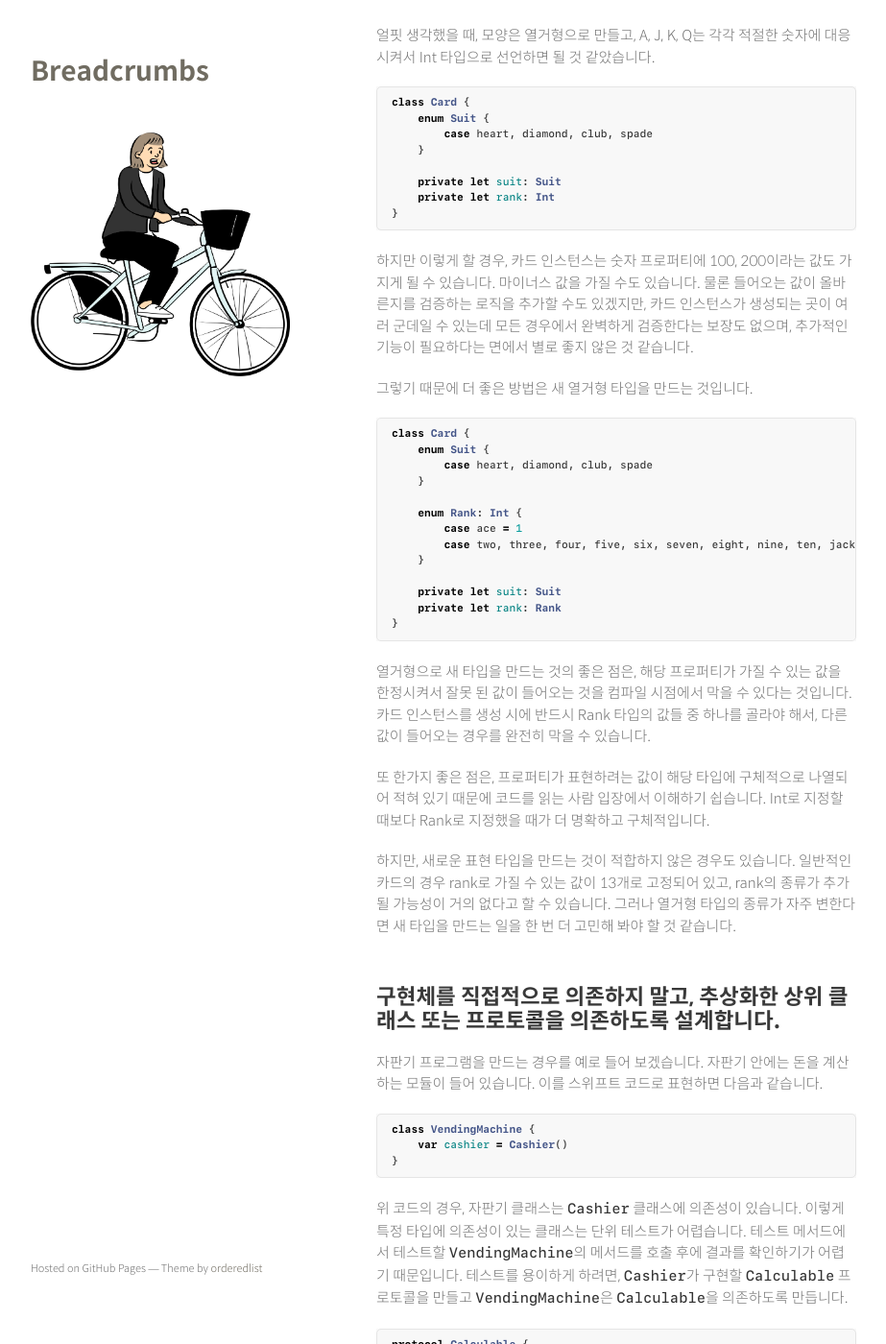
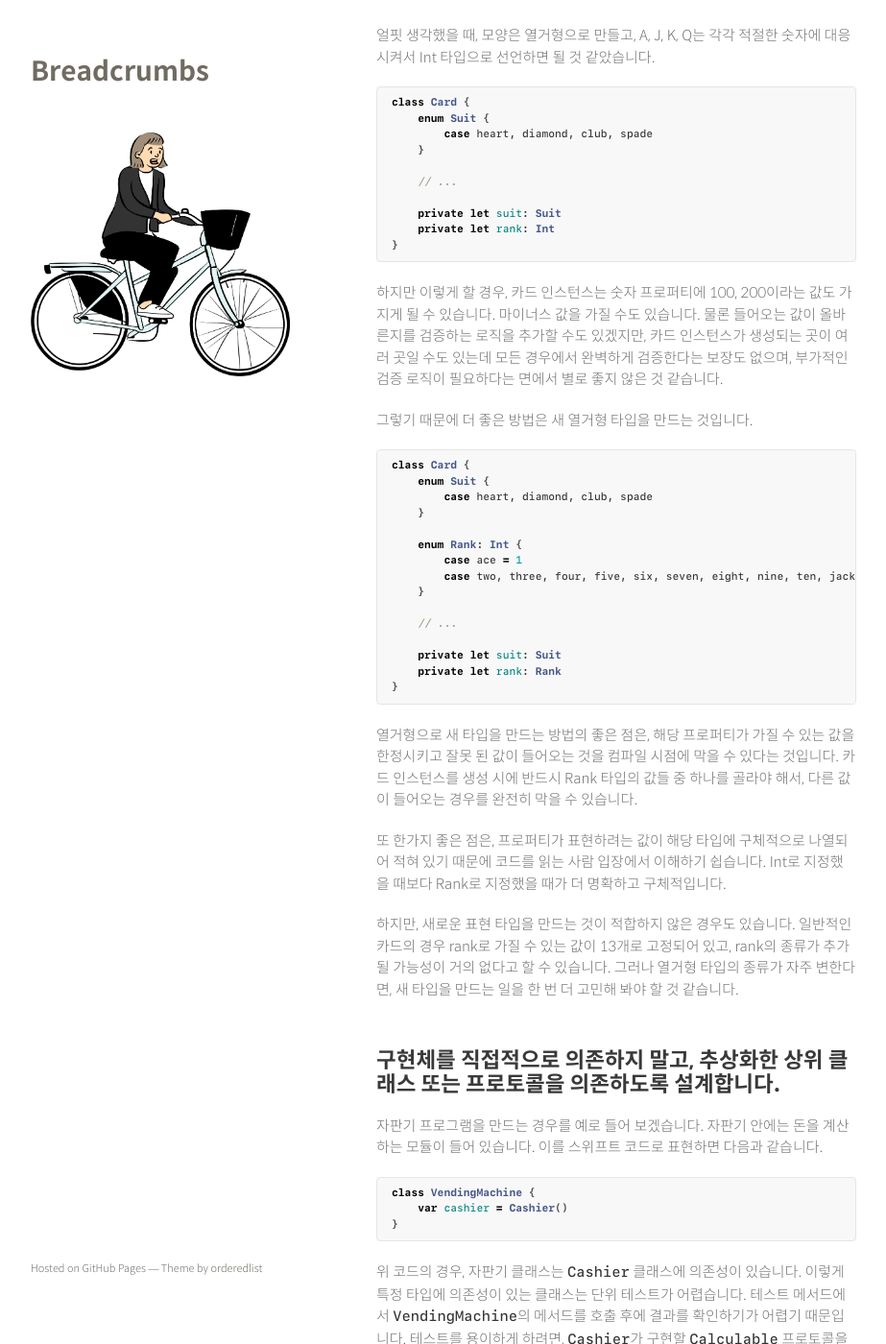
Before and after one commit to seizze/seizze.github.io, a Jekyll site: the page built from _posts/2020-03-21-스위프트-코드-리팩토링-스킬들.md, in a window 1280 px wide and 1400 px high, scrolled down 1879 px. Shown: the whole window at 96% size, without its empty margins (178-1101 px from the left). Built offline with Jekyll 4.4.1, drawn with Linux system fonts in a browser that asks for light colours; some of the changed text lies outside the part shown.

Commit message:
Correct some expressions

````diff
--- a/_posts/2020-03-21-스위프트-코드-리팩토링-스킬들.md
+++ b/_posts/2020-03-21-스위프트-코드-리팩토링-스킬들.md
@@ -5,7 +5,7 @@ date: 2020-03-21 20:23:51 +0900
 tags: Swift iOS macOS Refactoring
 ---
 
-코드스쿼드에서 미션을 진행하며 받은 리뷰 내용과, 코드 리팩토링 과정을 통해 배운 내용을 정리합니다. 절대적인 기준은 아니며, 어떤 방식이 절대적으로 더 좋다고 얘기하는 것이 아니라, 어떤 경우에 이러한 방식이 다른 방식보다 _왜_ 좋은 지 그 이유를 중점적으로 설명하면서 정리해보려 합니다.
+코드스쿼드에서 미션을 진행하며 받은 리뷰 내용과, 코드 리팩토링 과정을 통해 배운 내용을 정리합니다. 어떤 방식이 절대적으로 더 좋다고 얘기하는 것이 아니라, 어떠한 경우에 이러한 방식이 다른 방식보다 _왜_ 좋은 지 그 이유를 중점적으로 설명하면서 정리해보려 합니다.
 
 ## 하나의 함수에서 너무 많은 일을 하고 있지 않은지 확인합니다.
 
@@ -58,7 +58,7 @@ struct Tokenizer {
 }
 ```
 
-`read(with:)`는 가이드 메시지를 출력한 후에 사용자 입력을 받는 메서드입니다. `readNumber(with:)`는 `read(with:)`를 내부적으로 호출하여 입력을 숫자로 변환하는 메서드입니다. 이 두 메서드는 둘다 입력을 받는 데에 사용하지만 `readNumber(with:)`가 더 구체적이므로 네이밍 시에 추가적인 단어를 붙였습니다.
+`read(with:)`는 가이드 메시지를 출력한 후에 사용자 입력을 받는 메서드입니다. `readNumber(with:)`는 `read(with:)`를 내부적으로 호출하여 입력을 숫자로 변환하는 메서드입니다. 이 두 메서드는 둘 다 입력을 받는 데에 사용하지만 `readNumber(with:)`가 더 구체적이므로 네이밍 시에 추가적인 단어를 붙였습니다.
 
 `readPlayerNames()`는 이전과 달리 문자열을 분리하지 않고 그대로 리턴합니다. 문자열을 분리하는 등 데이터를 변환하는 기능은 입력 모듈에 섞여 있는 것 보다는 다른 모듈에 개별적으로 존재하는 편이 더 적절합니다.
 
@@ -78,12 +78,14 @@ class Card {
         case heart, diamond, club, spade
     }
 
+    // ...
+
     private let suit: Suit
     private let rank: Int
 }
 ```
 
-하지만 이렇게 할 경우, 카드 인스턴스는 숫자 프로퍼티에 100, 200이라는 값도 가지게 될 수 있습니다. 마이너스 값을 가질 수도 있습니다. 물론 들어오는 값이 올바른지를 검증하는 로직을 추가할 수도 있겠지만, 카드 인스턴스가 생성되는 곳이 여러 군데일 수 있는데 모든 경우에서 완벽하게 검증한다는 보장도 없으며, 추가적인 기능이 필요하다는 면에서 별로 좋지 않은 것 같습니다.
+하지만 이렇게 할 경우, 카드 인스턴스는 숫자 프로퍼티에 100, 200이라는 값도 가지게 될 수 있습니다. 마이너스 값을 가질 수도 있습니다. 물론 들어오는 값이 올바른지를 검증하는 로직을 추가할 수도 있겠지만, 카드 인스턴스가 생성되는 곳이 여러 곳일 수도 있는데 모든 경우에서 완벽하게 검증한다는 보장도 없으며, 부가적인 검증 로직이 필요하다는 면에서 별로 좋지 않은 것 같습니다.
 
 그렇기 때문에 더 좋은 방법은 새 열거형 타입을 만드는 것입니다.
 
@@ -98,16 +100,18 @@ class Card {
         case two, three, four, five, six, seven, eight, nine, ten, jack, queen, king
     }
 
+    // ...
+
     private let suit: Suit
     private let rank: Rank
 }
 ```
 
-열거형으로 새 타입을 만드는 것의 좋은 점은, 해당 프로퍼티가 가질 수 있는 값을 한정시켜서 잘못 된 값이 들어오는 것을 컴파일 시점에서 막을 수 있다는 것입니다. 카드 인스턴스를 생성 시에 반드시 Rank 타입의 값들 중 하나를 골라야 해서, 다른 값이 들어오는 경우를 완전히 막을 수 있습니다.
+열거형으로 새 타입을 만드는 방법의 좋은 점은, 해당 프로퍼티가 가질 수 있는 값을 한정시키고 잘못 된 값이 들어오는 것을 컴파일 시점에 막을 수 있다는 것입니다. 카드 인스턴스를 생성 시에 반드시 Rank 타입의 값들 중 하나를 골라야 해서, 다른 값이 들어오는 경우를 완전히 막을 수 있습니다.
 
-또 한가지 좋은 점은, 프로퍼티가 표현하려는 값이 해당 타입에 구체적으로 나열되어 적혀 있기 때문에 코드를 읽는 사람 입장에서 이해하기 쉽습니다. Int로 지정할 때보다 Rank로 지정했을 때가 더 명확하고 구체적입니다.
+또 한가지 좋은 점은, 프로퍼티가 표현하려는 값이 해당 타입에 구체적으로 나열되어 적혀 있기 때문에 코드를 읽는 사람 입장에서 이해하기 쉽습니다. Int로 지정했을 때보다 Rank로 지정했을 때가 더 명확하고 구체적입니다.
 
-하지만, 새로운 표현 타입을 만드는 것이 적합하지 않은 경우도 있습니다. 일반적인 카드의 경우 rank로 가질 수 있는 값이 13개로 고정되어 있고, rank의 종류가 추가될 가능성이 거의 없다고 할 수 있습니다. 그러나 열거형 타입의 종류가 자주 변한다면 새 타입을 만드는 일을 한 번 더 고민해 봐야 할 것 같습니다.
+하지만, 새로운 표현 타입을 만드는 것이 적합하지 않은 경우도 있습니다. 일반적인 카드의 경우 rank로 가질 수 있는 값이 13개로 고정되어 있고, rank의 종류가 추가될 가능성이 거의 없다고 할 수 있습니다. 그러나 열거형 타입의 종류가 자주 변한다면, 새 타입을 만드는 일을 한 번 더 고민해 봐야 할 것 같습니다.
 
 ## 구현체를 직접적으로 의존하지 말고, 추상화한 상위 클래스 또는 프로토콜을 의존하도록 설계합니다.
 
@@ -119,7 +123,7 @@ class VendingMachine {
 }
 ```
 
-위 코드의 경우, 자판기 클래스는 `Cashier` 클래스에 의존성이 있습니다. 이렇게 특정 타입에 의존성이 있는 클래스는 단위 테스트가 어렵습니다. 테스트 메서드에서 테스트할 `VendingMachine`의 메서드를 호출 후에 결과를 확인하기가 어렵기 때문입니다. 테스트를 용이하게 하려면, `Cashier`가 구현할 `Calculable` 프로토콜을 만들고 `VendingMachine`은 `Calculable`을 의존하도록 만듭니다.
+위 코드의 경우, 자판기 클래스는 `Cashier` 클래스에 의존성이 있습니다. 이렇게 특정 타입에 의존성이 있는 클래스는 단위 테스트가 어렵습니다. 테스트 메서드에서 `VendingMachine`의 메서드를 호출 후에 결과를 확인하기가 어렵기 때문입니다. 테스트를 용이하게 하려면, `Cashier`가 구현할 `Calculable` 프로토콜을 만들고 `VendingMachine`은 `Calculable`을 의존하도록 만듭니다.
 
 ```swift
 protocol Calculable {
@@ -146,7 +150,7 @@ class VendingMachine {
 }
 ```
 
-위 설계의 장점은 `Cashier`에 대한 `VendingMachine`의 의존성이 줄어들어서, `Calculable` 프로토콜을 구현한 어떠한 구현체를 넣어도 동작할 수 있다는 것입니다. 이제 `VendingMachine`에 `Calculable` 프로토콜을 구현한 Mock 객체를 넣어서 테스트할 수 있게 됩니다.
+위 방식의 장점은 `Cashier`에 대한 `VendingMachine`의 의존성이 줄어들어서, `VendingMachine`에 `Calculable` 프로토콜을 구현한 어떠한 구현체를 넣어도 동작할 수 있다는 것입니다. 이제 `VendingMachine`에 `Calculable` 프로토콜을 구현한 Mock 객체를 넣어서 테스트할 수 있게 되었습니다.
 
 ```swift
 class MockCashier: Calculable {
@@ -189,7 +193,7 @@ class VendingMachineTests: XCTestCase {
 
 {% include callout.html content="**Mock**이란, 실제 객체의 행위를 모방한 모조 객체로, 소프트웨어 테스팅에 자주 사용됩니다. — Wikipedia" type="success" %}
 
-프로토콜을 이용한 또다른 테스트 예시 중 하나는 랜덤 값을 받는 기능을 테스트하는 경우입니다. 예를 들어 카드 게임에서 카드 덱을 섞는 메서드를 구현하는 경우를 보겠습니다.
+프로토콜을 이용한 테스트의 또다른 예시 중 하나는 랜덤 값에 의존하는 유닛을 테스트하는 경우입니다. 예를 들어 카드 게임에서 카드 덱을 섞는 메서드를 구현하는 경우를 보겠습니다.
 
 ```swift
 struct CardDeck {
@@ -218,7 +222,7 @@ struct CardDeck {
 }
 ```
 
-이렇게 하면 실제 프로그램 동작 시에는 시스템 랜덤 제너레이터를 입력하되, 테스트시에는 시드가 고정된 랜덤 넘버 제너레이터를 입력하면 랜덤 넘버에 의존적이지 않은 테스트가 가능해집니다.
+이렇게 한 후에 실제 프로그램 동작 시에는 시스템 랜덤 제너레이터를 입력하고, 테스트시에는 시드가 고정된 랜덤 넘버 제너레이터를 입력하면 랜덤 넘버에 의존적이지 않은 테스트가 가능해집니다.
 
 ```swift
 class FixedRandomNumberGenerator: RandomNumberGenerator {
@@ -253,13 +257,15 @@ class CardDeckTests: XCTestCase {
 }
 ```
 
-`testShuffle()`에서 고정된 랜덤 넘버 발생기를 전달하는 것을 볼 수 있습니다. 이 테스트 메서드는 처음 한 번만 성공하면 다음에도 100% 성공한다는 것을 보장받을 수 있습니다.
+`testShuffle()`에서 `cardDeck`의 `shuffle(using:)`을 호출하며 고정된 랜덤 넘버 발생기를 전달해 줍니다. 이 테스트 메서드는 처음 한 번만 성공하면 다음에도 100% 성공한다는 것을 보장받을 수 있습니다.
 
 이렇게 추상화된 프로토콜이나 상위 클래스에 의존하도록 설계하면, 외부에서 구현체를 바꿔주어 테스트하는 방식이 가능해집니다.
 
 ## 객체의 내부 프로퍼티를 보호하고, 인터페이스를 추상화합니다.
 
 객체를 설계할 때는, 객체 내부 속성은 보호하면서 추상화시킨 인터페이스만 외부에 제공하도록 만들어야 합니다.
+
+> 이 글에서 설명하는 인터페이스는 Java의 인터페이스가 아닌, 두 프로그램 모듈 간의 접점, 즉 구체적으로는 메서드를 의미합니다.
 
 예를 들어, 자판기 안에서 돈을 관리하는 객체를 스위프트 코드로 표현하는 경우를 생각해 보겠습니다.
 
@@ -337,13 +343,13 @@ class Card {
 }
 ```
 
-만약 두 카드가 연속된 숫자인지를 판단하기 위해 카드의 rank를 비교하려 할 때, `rank.rawValue`를 외부에서 직접 접근하여 비교하는 것 보다 위와 같이 `isNext(to:)` 메서드를 만들어 추상화된 인터페이스를 제공하는 방식이 더 좋습니다.
+만약 두 카드 인스턴스가 연속된 숫자인지를 판단하기 위해 카드의 rank를 비교하려 할 때, `rank.rawValue`를 외부에서 직접 접근하여 비교하는 것 보다 위와 같이 `isNext(to:)` 메서드를 만들어 추상화된 인터페이스를 제공하는 방식이 더 좋습니다.
 
-이와 같이 객체가 자신의 프로퍼티를 open하고 수동적으로 동작하는 것 보다, 주체적으로 적절한 기능을 하도록 설계하면, 자연스럽게 하나의 객체에서 너무 많은 일을 하는 경우도 줄어들고, 객체들끼리 일을 잘 분담하게 되는 것 같습니다. 위에서도 언급한 대로 객체들끼리 일을 잘 분담하면 테스트와 유지보수가 수월해집니다.
+이와 같이 객체가 자신의 프로퍼티를 open하고 수동적으로 동작하는 것 보다, **주체적으로 적절한 기능을 하도록 설계**하면, 자연스럽게 하나의 객체에서 너무 많은 일을 하는 경우도 줄어들고, **객체들끼리 일을 잘 분담**하게 되는 것 같습니다. 위에서도 언급한 대로 객체들끼리 일을 잘 분담하면 테스트와 유지보수가 수월해집니다.
 
 ## 마무리
 
-이렇게 여러 가지 코드를 개선하는 방식에 대해 정리해 보았습니다. 글을 작성하며 어떤 설계 방식이 왜 좋은지를 다시 한 번 고민해 볼 수 있었습니다. 글 초반에도 언급한 대로, 절대적인 기준은 아니며 객체 간의 관계를 잘 이해하고 상황에 맞게 적절히 적용해야 합니다.
+이렇게 여러 가지 코드를 개선하는 방법에 대해 정리해 보았습니다. 글을 작성하며 어떤 설계 방식이 왜 좋은지를 다시 한 번 고민해 볼 수 있었습니다. 글 초반에도 언급한 대로, 절대적인 기준은 아니며 객체 간의 관계를 잘 이해하고 상황에 맞게 적절히 적용해야 합니다.
 
 ## References
 
````
Also changed, not shown: other parts of _posts/2020-03-21-스위프트-코드-리팩토링-스킬들.md (+5 -5 lines).
